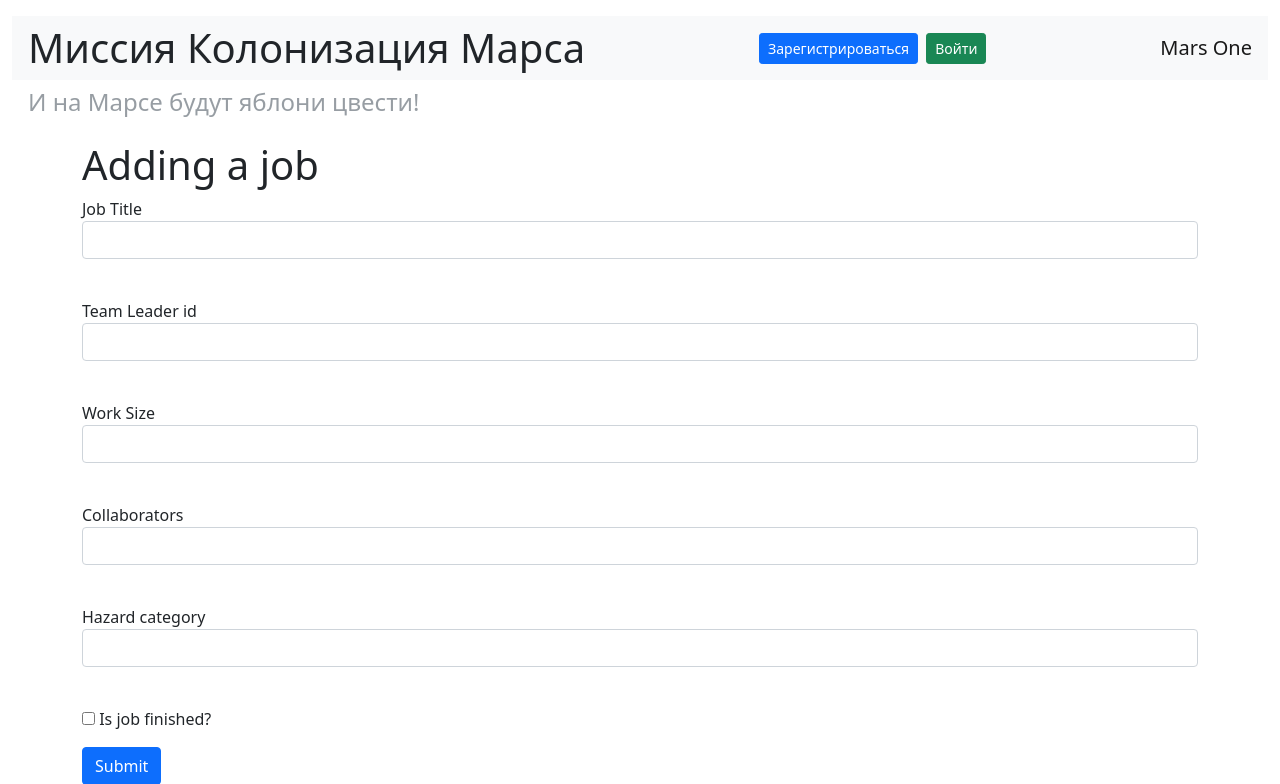
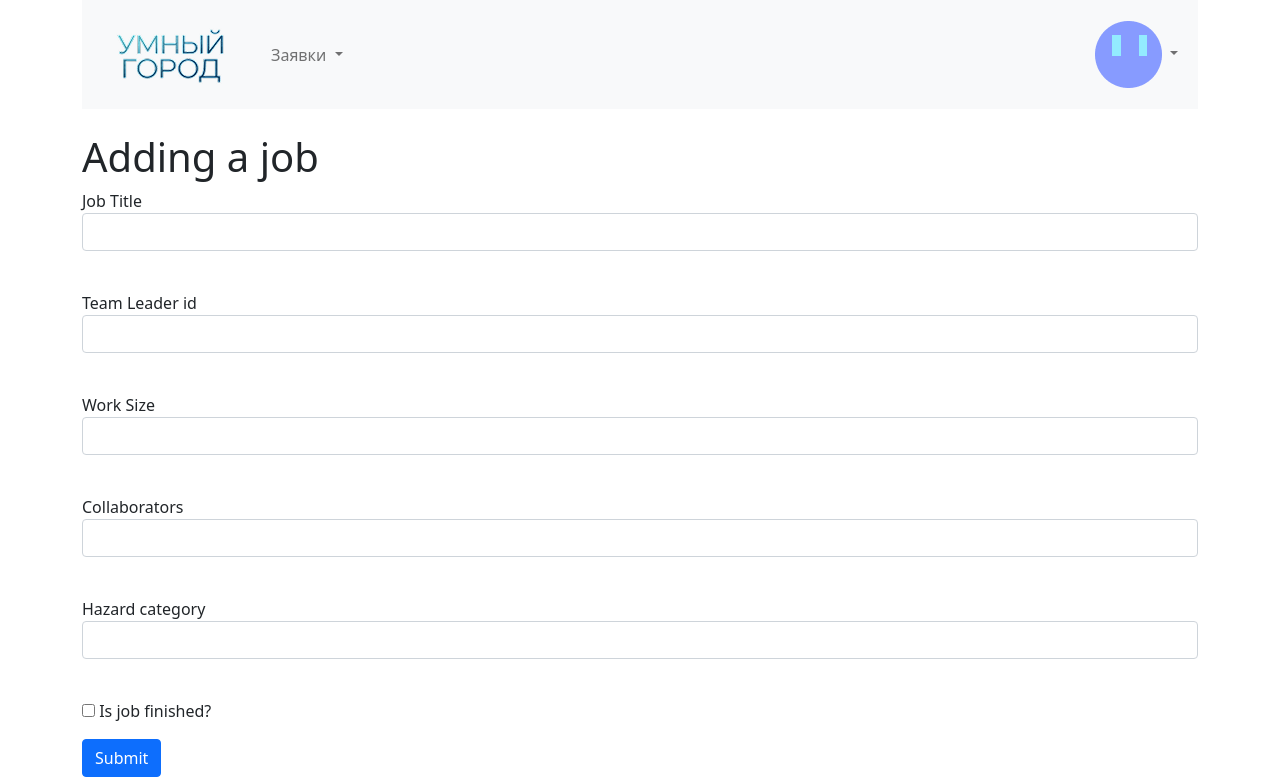
Before and after one commit to binov-v/smart_city_project, a Flask app: template templates/addjob.html in a window 1280 px wide. Shown: the top 784 px of the page. Run offline with Flask 3, Linux system fonts and the light colour scheme; the template is opened without the code that fills it: values that come from a table or form of the project are taken from there, others are empty.

Commit message:
макет основного меню есть(не адаптирован под действия)

```diff
--- a/data/tickets.py
+++ b/data/tickets.py
@@ -14,9 +14,11 @@ class Ticket(SqlAlchemyBase, SerializerMixin):
     id = sqlalchemy.Column(sqlalchemy.Integer, primary_key=True, autoincrement=True)
     appeal_creator = sqlalchemy.Column(sqlalchemy.Integer, ForeignKey("users.id"))
     appeal_text = sqlalchemy.Column(sqlalchemy.String, nullable=True)
-    appeal_address = sqlalchemy.Column(sqlalchemy.String, nullable=True)
     appeal_photo_path = sqlalchemy.Column(sqlalchemy.String, nullable=True)
     is_solved = sqlalchemy.Column(sqlalchemy.Boolean, nullable=True)
+    lat = sqlalchemy.Column(sqlalchemy.Float, nullable=False)
+    lon = sqlalchemy.Column(sqlalchemy.Float, nullable=False)
+    created_date = sqlalchemy.Column(sqlalchemy.DateTime, default=datetime.datetime.now)
     stated_department = sqlalchemy.Column(sqlalchemy.Integer, ForeignKey("departments.id"), nullable=True)
     dep_rel = orm.relationship("Department", back_populates="ticket_rel")
 
--- a/static/css/index.css
+++ b/static/css/index.css
@@ -14,7 +14,7 @@ body {
 }
 
 .logo {
-    width: 420px;
+    width: 500px;
     height: auto;
     margin-bottom: 20px;
 }
--- a/templates/base.html
+++ b/templates/base.html
@@ -3,39 +3,66 @@
 <head>
     <meta charset="utf-8">
     <meta name="viewport" content="width=device-width, initial-scale=1, shrink-to-fit=no">
+    <link href="https://fonts.googleapis.com/css2?family=M+PLUS+1p:wght@700&display=swap" rel="stylesheet">
+    <link href="https://fonts.googleapis.com/css2?family=Open+Sans:ital,wght@0,300..800;1,300..800&display=swap" rel="stylesheet">
     <link rel="stylesheet"
           href="https://cdn.jsdelivr.net/npm/bootstrap@5.0.0-beta1/dist/css/bootstrap.min.css"
           integrity="sha384-giJF6kkoqNQ00vy+HMDP7azOuL0xtbfIcaT9wjKHr8RbDVddVHyTfAAsrekwKmP1"
           crossorigin="anonymous">
     <title>{{title}}</title>
+    {% block scripts %}{% endblock %}
 </head>
 <body>
-<header class="container-fluid mt-3">
-    <nav class="navbar navbar-light bg-light d-flex justify-content-between align-items-center px-3"">
+<header id="header">
+    <div class="container">
+        <nav class="navbar navbar-expand-lg navbar-light bg-light">
+            <div class="container-fluid">
 
-        <h1 class="mb-0">Миссия Колонизация Марса</h1>
+                <a class="navbar-brand" href="#">
+                    <img src="{{ url_for('static', filename='images/logo_brend.png') }}" class="logo-color" alt="Логотип">
+                </a>
 
-        <div class="auth-links">
-            {% if current_user.is_authenticated %}
-            <a class="navbar-brand" href="/logout">{{ current_user.name }}</a>
-            {% else %}
-            <div class="d-flex gap-2">
-                <a class="btn btn-primary btn-sm" href="/register">Зарегистрироваться</a>
-                <a class="btn btn-success btn-sm" href="/login">Войти</a>
+                <button class="navbar-toggler" type="button" data-bs-toggle="collapse" data-bs-target="#navbarContent" aria-controls="navbarContent" aria-expanded="true" aria-label="Toggle navigation">
+                    <span class="navbar-toggler-icon"></span>
+                </button>
+
+                <div class="collapse navbar-collapse" id="navbarContent">
+                    <ul class="navbar-nav me-auto mb-2 mb-lg-0">
+                        <li class="nav-item dropdown">
+                            <a class="nav-link dropdown-toggle" href="#" id="ticketsDropdown" role="button" data-bs-toggle="dropdown" aria-expanded="true">
+                                Заявки
+                            </a>
+                            <ul class="dropdown-menu" aria-labelledby="ticketsDropdown">
+                                <li><a class="dropdown-item" href="register.html">Создать заявку</a></li>
+                                <li><hr class="dropdown-divider"></li>
+                                <li><a class="dropdown-item" href="register.html">Мои заявки</a></li>
+                            </ul>
+                        </li>
+                    </ul>
+
+                    <ul class="navbar-nav ms-auto logged">
+                        <li class="nav-item dropdown">
+                            <a class="nav-link dropdown-toggle user-link" href="#" id="userDropdown" role="button" data-bs-toggle="dropdown" aria-expanded="false">
+                                <div class="user-link-photo d-inline-block">
+                                    <img src="{{ url_for('static', filename='images/user_photo.png') }}" class="logo-color" alt="Фото пользователя">
+                                </div>
+                            </a>
+                            <ul class="dropdown-menu dropdown-menu-end" aria-labelledby="userDropdown">
+                                <li><a class="dropdown-item menu-item-logout" href="/logout">Выйти</a></li>
+                            </ul>
+                        </li>
+                    </ul>
+                </div>
             </div>
-            {% endif %}
-        </div>
-
-        <a class="navbar-brand m-0" href="#">Mars One</a>
-
-    </nav>
-    <h4 class="text-muted mt-2 px-3" style="font-weight: 300; opacity: 0.7;">
-        И на Марсе будут яблони цвести!
-    </h4>
+        </nav>
+    </div>
 </header>
 
 <main role="main" class="container mt-4">
     {% block content %}{% endblock %}
 </main>
+<script src="https://cdn.jsdelivr.net/npm/bootstrap@5.0.0-beta1/dist/js/bootstrap.bundle.min.js"
+        integrity="sha384-ygbV9kiqUc6oa4msXn9868pTtWMgiQaeYH7/t7LECLbyPA2x65Kgf80OJFdroafW"
+        crossorigin="anonymous"></script>
 </body>
 </html>
```
Also changed, not shown: static/css/master.css (added, +74 -0 lines), static/js/yamap.js (added, +69 -0 lines), templates/master.html (+26 -97 lines), static/images/for_alt_card.png (added), static/images/logo_brend.png (added), static/images/point_img.png, static/images/user_photo.png (added).
